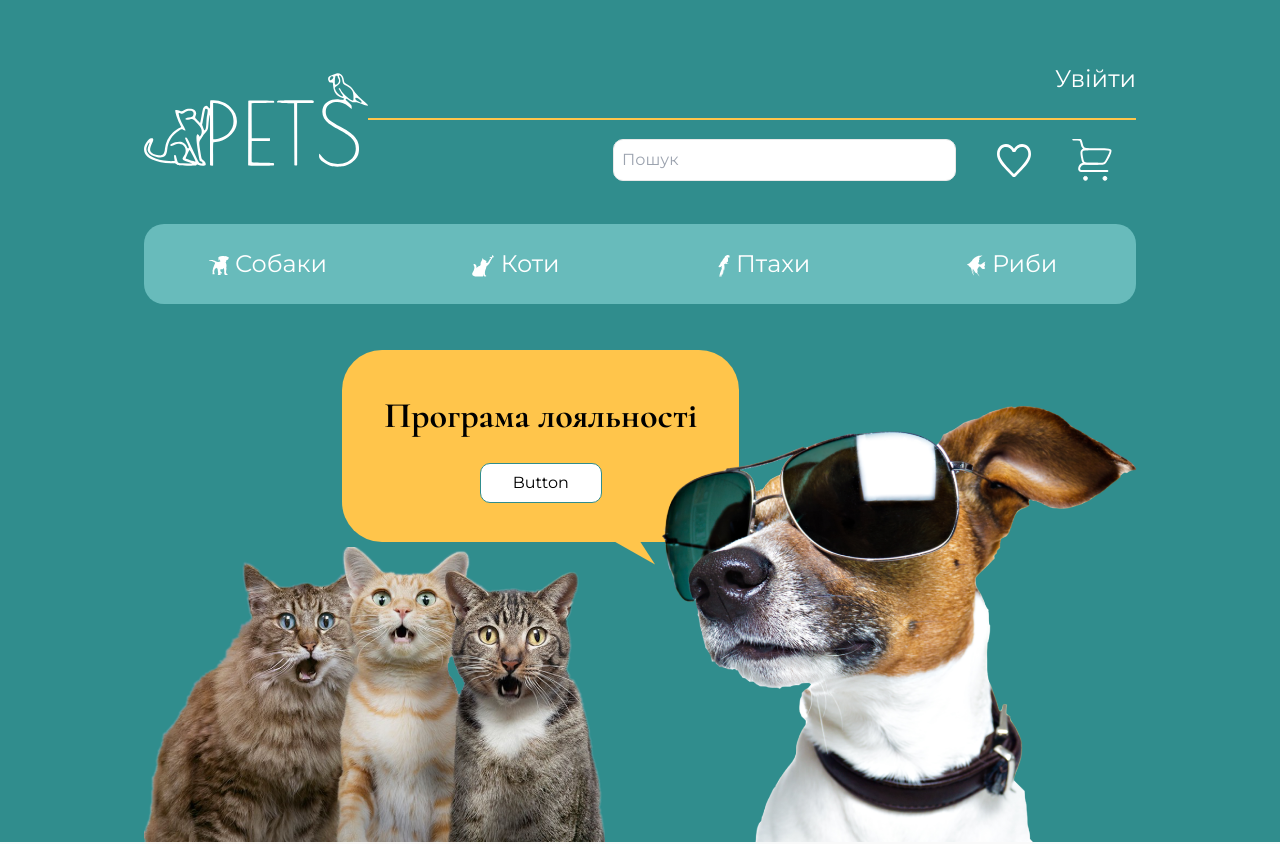
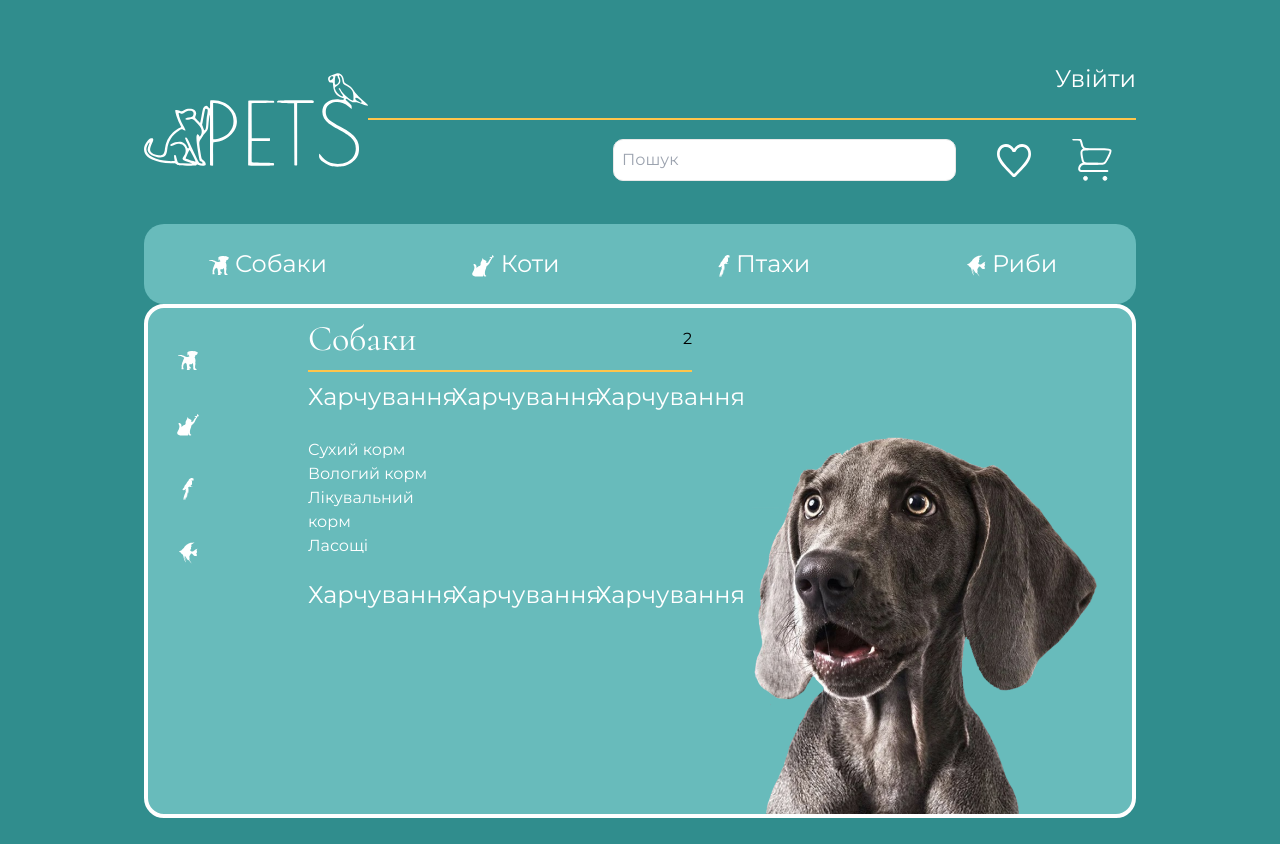
Before and after one commit to MViktoriia/pets-store, a Next.js app: page / in a window 1280 px wide. Shown: the top 844 px of the page. Built offline with nearby package versions, Linux system fonts and the light colour scheme.

Commit message:
create section drop-down naviegation for desktop

```diff
--- /dev/null
+++ b/src/app/components/Navigation/NavigationDropDown.module.css
@@ -0,0 +1,23 @@
+.flexContainer {
+    display: flex;
+    height: 514px;
+    border: 4px white solid;
+    border-radius: 20px;
+  }
+
+  .narrow {
+    width: 80px;
+    text-align: center;
+    margin-right: 80px;
+     /*flex: 1; The first div will take up less space */
+
+  }
+  .narrow > div {
+    padding-top: 20px;
+    margin: 20px; /* Add margin to all direct children of .narrow */
+  }
+
+  .wide {
+    flex: 2; /* The second and third divs will take up more space */
+
+  }
--- /dev/null
+++ b/src/app/components/Navigation/NavigationDropDown.tsx
@@ -0,0 +1,62 @@
+import styles from './NavigationDropDown.module.css'
+import CategoryIcon from '../category-icon';
+import { Category } from '../../components/category-icon'
+import Image from 'next/image';
+import dog from  '../../../../public/images/dog-menu-popup-2x.png';
+function NavigationDropDown(){
+    const flexContainer = `${styles.flexContainer} bg-cyan-light` ;
+    const imageContainder = `${styles.wide}`
+   return (
+    <>
+
+    <div className={flexContainer}>
+  <div className={styles.narrow}>
+  <div><CategoryIcon category={Category.Dog} /> </div>
+    <div> <CategoryIcon category={Category.Cat}  /></div>
+    <div> <CategoryIcon category={Category.Bird}  /></div>
+    <div><CategoryIcon category={Category.Fish}  /></div>
+  </div>
+  <div className={styles.wide}>
+    <div className='flex justify-between h-16 items-center w-96 border-b-2 border-yellow'>
+<div className=''>
+    <h2 className='font-serif text-white text-xl'>Собаки</h2></div>
+<div>2</div>
+    </div>
+    <div className='grid grid-cols-3 gap-5 mt-2 font-sans text-white'>
+  <div className="block">
+    <p className='text-lg pb-6'>Харчування</p>
+    <ul>
+        <li><a>Сухий корм</a></li>
+        <li><a>Вологий корм</a></li>
+        <li><a>Лікувальний корм</a></li>
+        <li><a>Ласощі</a></li>
+    </ul>
+   </div>
+  <div className="block">
+  <p className='text-lg pb-6'>Харчування</p></div>
+  <div className="block">
+  <p className='text-lg pb-6'>Харчування</p>
+
+  </div>
+  <div className="block">
+  <p className='text-lg pb-6'>Харчування</p></div>
+  <div className="block">
+  <p className='text-lg pb-6'>Харчування</p></div>
+  <div className="block">
+  <p className='text-lg pb-6'>Харчування</p></div>
+  </div>
+  </div>
+
+  <div className={imageContainder}>
+  <div className="flex justify-center items-end h-full">
+        <Image src={dog}  alt="Описание изображения" width={348} height={300} />
+</div>
+
+  </div>
+</div>
+
+
+    </>
+   )
+}
+export default NavigationDropDown;
--- a/src/app/components/Navigation/navigation.tsx
+++ b/src/app/components/Navigation/navigation.tsx
@@ -2,6 +2,7 @@ import CategoryIcon from '../category-icon';
 import { Category } from '../../components/category-icon'
 import { BirdIcon, CatIcon, DogIcon, FishIcon } from '../icons';
 import styles from './Navigation.module.css';
+import NavigationDropDown from './NavigationDropDown';
 
 
 function Navigation(){
@@ -27,8 +28,14 @@ function Navigation(){
         <CategoryIcon category={Category.Fish}  /> <span>Риби</span>
         </li>
      </ul>
+
+     <NavigationDropDown />
+
+
        </nav>
+
        </section>
+
         </>
     )
 }
--- a/src/app/components/category-icon.tsx
+++ b/src/app/components/category-icon.tsx
@@ -25,7 +25,6 @@ function CategoryIcon({
   switch (category) {
     case 'dog':
       return (
-
           <DogIcon
             className={clsx(
               'w-[19.72px] h-[19.34px] xl:w-[52px] xl:h-[51px] fill-white hover:fill-yellow inline',
```
